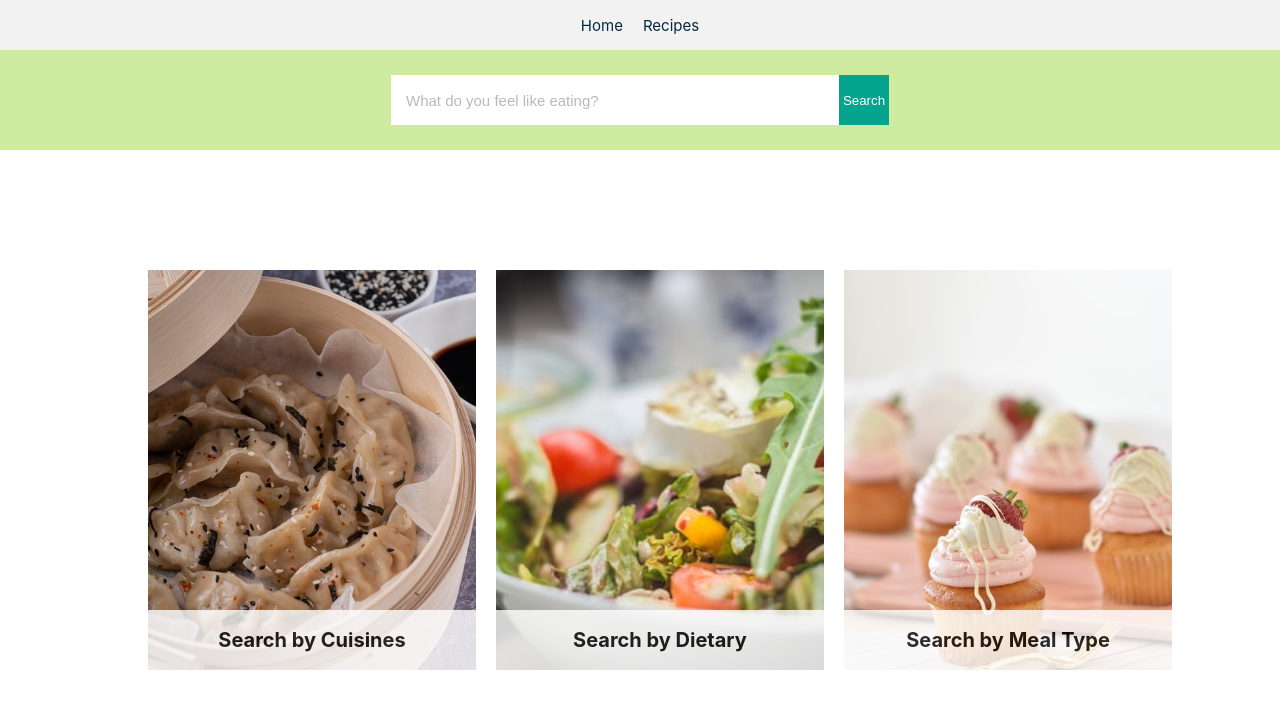
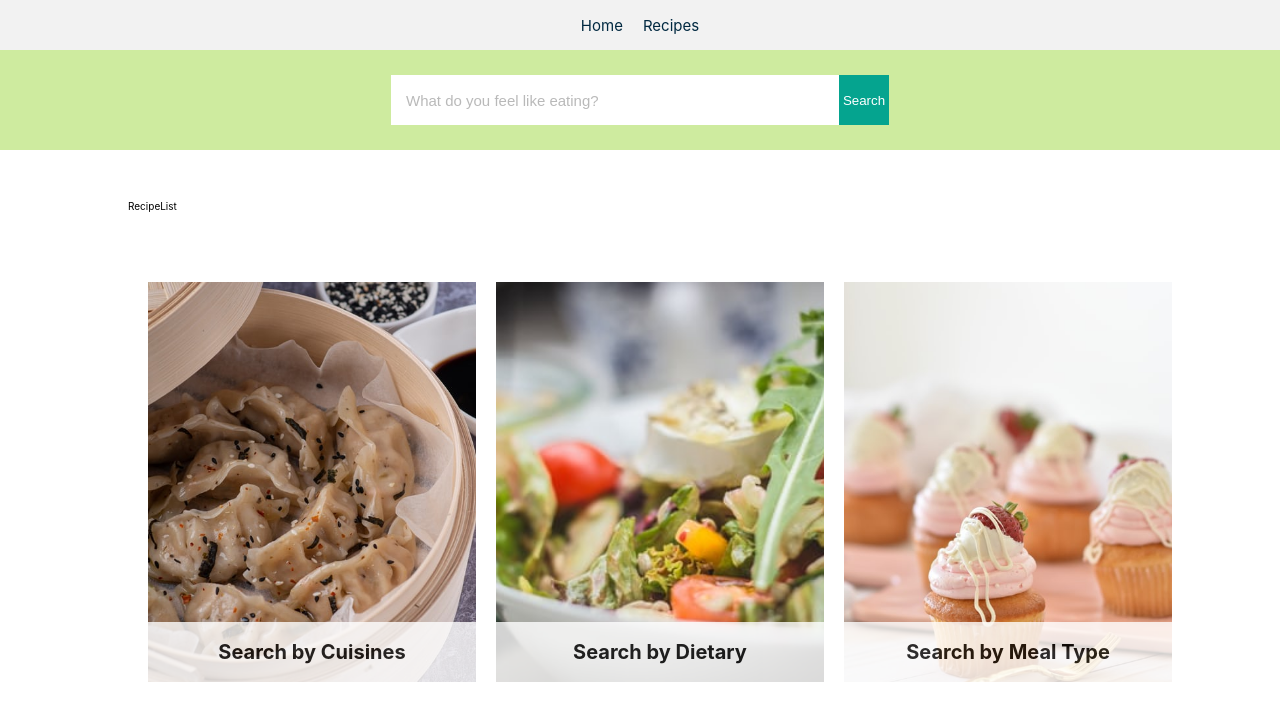
Before and after one commit to Hilawol/WhatsCooking, a React (Create React App) app: page /recipes in a window 1280 px wide. Shown: the top 720 px of the page. Built offline with nearby package versions, Linux system fonts and the light colour scheme.

Commit message:
added fetching more data, diaplaying recipes in recipe pages

```diff
--- a/src/App.css
+++ b/src/App.css
@@ -154,3 +154,36 @@ a{
   gap:3rem;
   grid-template-columns: repeat(3,1fr);
 }
+
+
+/*  -------------------------- Recipe Component ------------------*/
+
+.recipe{
+  width:80vw;
+  margin: 2rem auto;
+}
+
+.recipeImg{
+  width:70vw;
+  height: 60vh;
+  background-position: center;
+  background-repeat: no-repeat;
+  background-size: cover;
+}
+
+.recipeHero{
+  display: flex;
+}
+
+.recipeHeroText{
+  margin:0 2rem;
+  width:100%;
+  display: flex;
+  flex-direction: column;
+  align-items: center;
+}
+
+.recipeTitle{
+  font-size: 2.5rem;
+  text-align: center;
+}
--- a/src/Components/Recipes/Recipe.jsx
+++ b/src/Components/Recipes/Recipe.jsx
@@ -2,12 +2,24 @@ import React from 'react'
 import { Link } from 'react-router-dom'
 
 
-function Recipe() {
+function Recipe(props) {
+  const { recipe } = props.location.state;
+  console.log("in recipe:", recipe);
   return (
-    <div>
+    <div className="recipe">
       <Link to="/recipes">Back to search results...</Link>
       <br />
-
+      <div className="recipeHero">
+        <div className="recipeImg" style={{ backgroundImage: `url(${recipe.image})` }}></div>
+        <div className="recipeHeroText">
+          <h1 className="recipeTitle">{recipe.title}</h1>
+          <br />
+          <span>Prep time:{recipe.readyInMinutes} Servings:{recipe.servings}</span>
+          <br />
+          <p>{recipe.summary}</p>
+        </div>
+      </div>
+      <div>{recipe.instructions}</div>
     </div>
   )
 }
--- a/src/Components/Recipes/RecipesList.jsx
+++ b/src/Components/Recipes/RecipesList.jsx
@@ -8,9 +8,12 @@ function RecipesList({ recipes }) {
     console.log("user clicked on reciep:", id);
   }
 
+  console.log("recipelist: recipes", recipes);
   return (
     <div className="recipesGrid">
-      {recipes.map(r => <Link to={`/recipes/${r.id}`}><SearchResultCard key={r.id} recipe={r} onCardClick={() => onRecipeClick} /></Link>)}
+      {recipes.map(r => <Link key={r.id} to={{ pathname: `/recipes/${r.id}}`, state: { recipe: r, } }}>
+        <SearchResultCard recipe={r} onRecipeClick={() => onRecipeClick} /></Link>)}
+        RecipeList
     </div>
   )
 }
--- a/src/Components/Recipes/RecipesPage.jsx
+++ b/src/Components/Recipes/RecipesPage.jsx
@@ -1,4 +1,4 @@
-import React, { useState } from 'react'
+import React, { useState, useEffect } from 'react'
 import SearchBar from './SearchBar'
 import api from '../Api/api'
 import RecipesList from './RecipesList';
@@ -18,9 +18,50 @@ function Recipes() {
 
   const [recipeList, setRecipeList] = useState(data);
 
+  useEffect(() => {
+    console.log("useEffect list:", recipeList);
+  }, [recipeList]);
+
   const onCategoryClick = (id) => {
     console.log("RecipesPage. user chose categpry:", id);
   }
+
+  const joinInformationArrays = (data) => {
+    let recipes = [...recipeList];
+    recipes = data.map(d => {
+      // const detailedRecipe = data.filter(d => d.id === r.id);
+      let recipe = {};
+      recipe.id = d.id;
+      recipe.title = d.title;
+      recipe.image = d.image;
+      recipe.analyzedInstructions = d.analyzedInstructions;
+      recipe.instructions = d.instructions;
+      recipe.readyInMinutes = d.readyInMinutes;
+      recipe.servings = d.servings;
+      recipe.summary = d.summary;
+      recipe.extendedIngredients = d.extendedIngredients;
+      return recipe;
+      console.log(recipe);
+    });
+    setRecipeList(recipes);
+    console.log(recipes);
+  }
+
+  /**
+   * @param {Array} ids - array of recipes id's to fetch more information.
+   */
+  const fetchRecipesInformation = async (ids) => {
+    console.log(ids);
+    const url = `recipes/informationBulk?${apiKey}&ids=${ids.join(',')}`
+    const { data } = await api.get(url);
+    console.log(data);
+    joinInformationArrays(data);
+  }
+
+  /**
+   * The function fetch recipes according to the term. Data returns from api inclueds:id,title and Image.
+   * @param {String} term - The terms entered by user in searchBar
+   */
   const complexSearch = async (term) => {
 
     // console.log("recipes searchFunc:", term);
@@ -28,7 +69,7 @@ function Recipes() {
     // const { data } = await api.get(url + term);
     // console.log(data.results);
     // setRecipeList(data.results);
-
+    // fetchRecipesInformation(data.results.map(r => r.id));
     //For development only:
 
     data = [{ id: 667704, title: "Shrimp, Bacon, Avocado Pasta Salad ", image: "https://spoonacular.com/recipeImages/667704-312x231.jpg", imageType: "jpg" },
@@ -36,7 +77,8 @@ function Recipes() {
     { id: 662649, title: "Sweet, Spicy Cherry Tomato Pasta", image: "https://spoonacular.com/recipeImages/662649-312x231.jpg", imageType: "jpg" },
     { id: 661094, title: "Spicy Eggplant Spaghetti", image: "https://spoonacular.com/recipeImages/661094-312x231.jpg", imageType: "jpg" },
     { id: 655853, title: "Pesto Zucchini Spaghetti", image: "https://spoonacular.com/recipeImages/655853-312x231.jpg", imageType: "jpg" }];
-    setRecipeList(data);
+    // setRecipeList(data);
+    fetchRecipesInformation(data.map(r => r.id));
   }
 
   return (
--- a/src/Components/Recipes/SearchResultCard.jsx
+++ b/src/Components/Recipes/SearchResultCard.jsx
@@ -1,9 +1,10 @@
 import React from 'react'
 
-function SearchResultCard({ recipe, onCardClick }) {
-  const { image, title, id } = recipe;
+function SearchResultCard({ recipe, onRecipeClick }) {
+  console.log("searchResultCard: recipe:", recipe);
+  const { image, title } = recipe;
   return (
-    <div className="searchResultCard" onClick={onCardClick(id)}>
+    <div className="searchResultCard" onClick={onRecipeClick(recipe)}>
       <div className="searchResultCardImg" style={{ backgroundImage: `url(${image})` }} ></div>
       <p className="searchResultCardTitle">{title}</p>
     </div>
```
